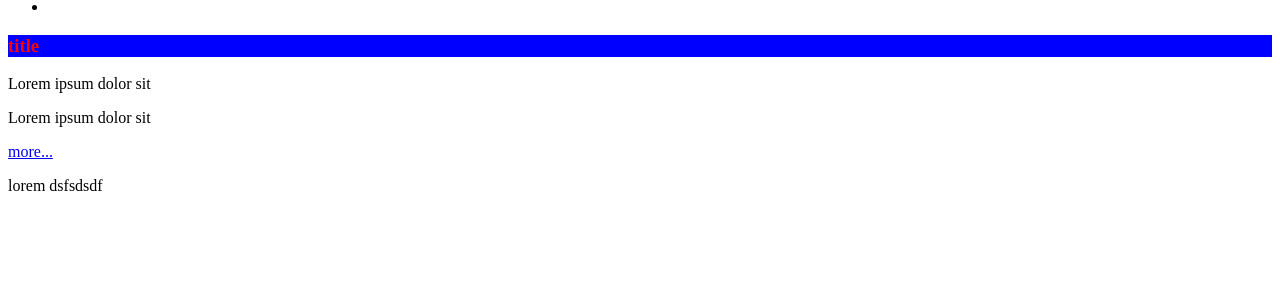
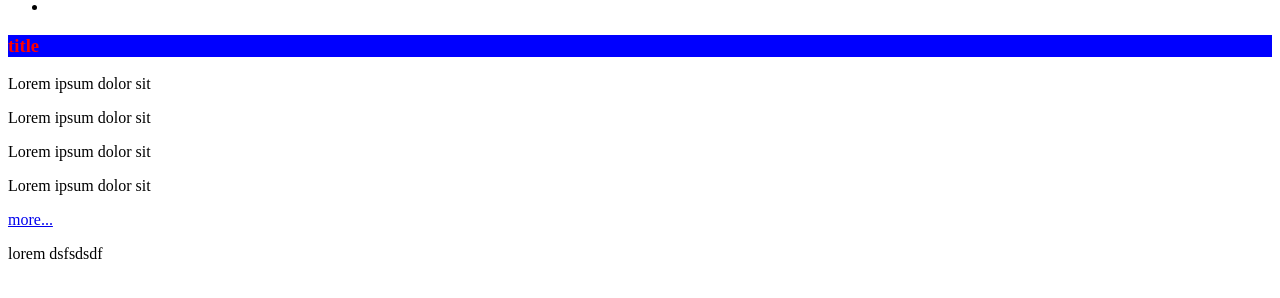
Before and after one commit to gonzos777/Test-Project, a plain HTML site: page index.html in a window 1280 px wide. Shown: the part 98-396 px from the top of the page. Drawn offline with Linux system fonts and the light colour scheme.

Commit message:
add new p

```diff
--- a/index.html
+++ b/index.html
@@ -35,6 +35,8 @@
             <h1 style="color:red; background-color: blue;">title</h1>
             <p>Lorem ipsum dolor sit</p>
             <p>Lorem ipsum dolor sit</p>
+            <p>Lorem ipsum dolor sit</p>
+            <p>Lorem ipsum dolor sit</p>
             <a href="#">more...</a>
         </article>
     </section>
```
